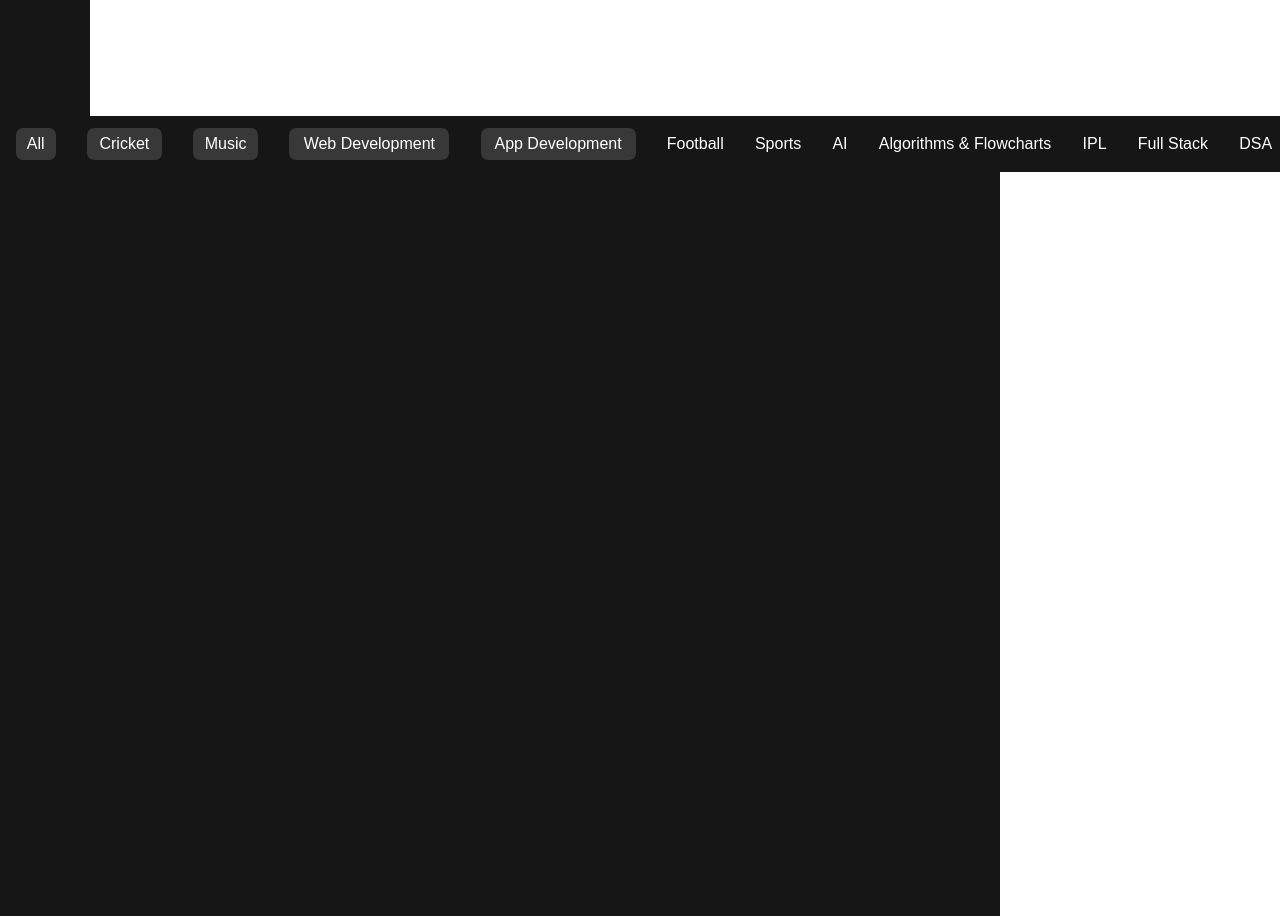
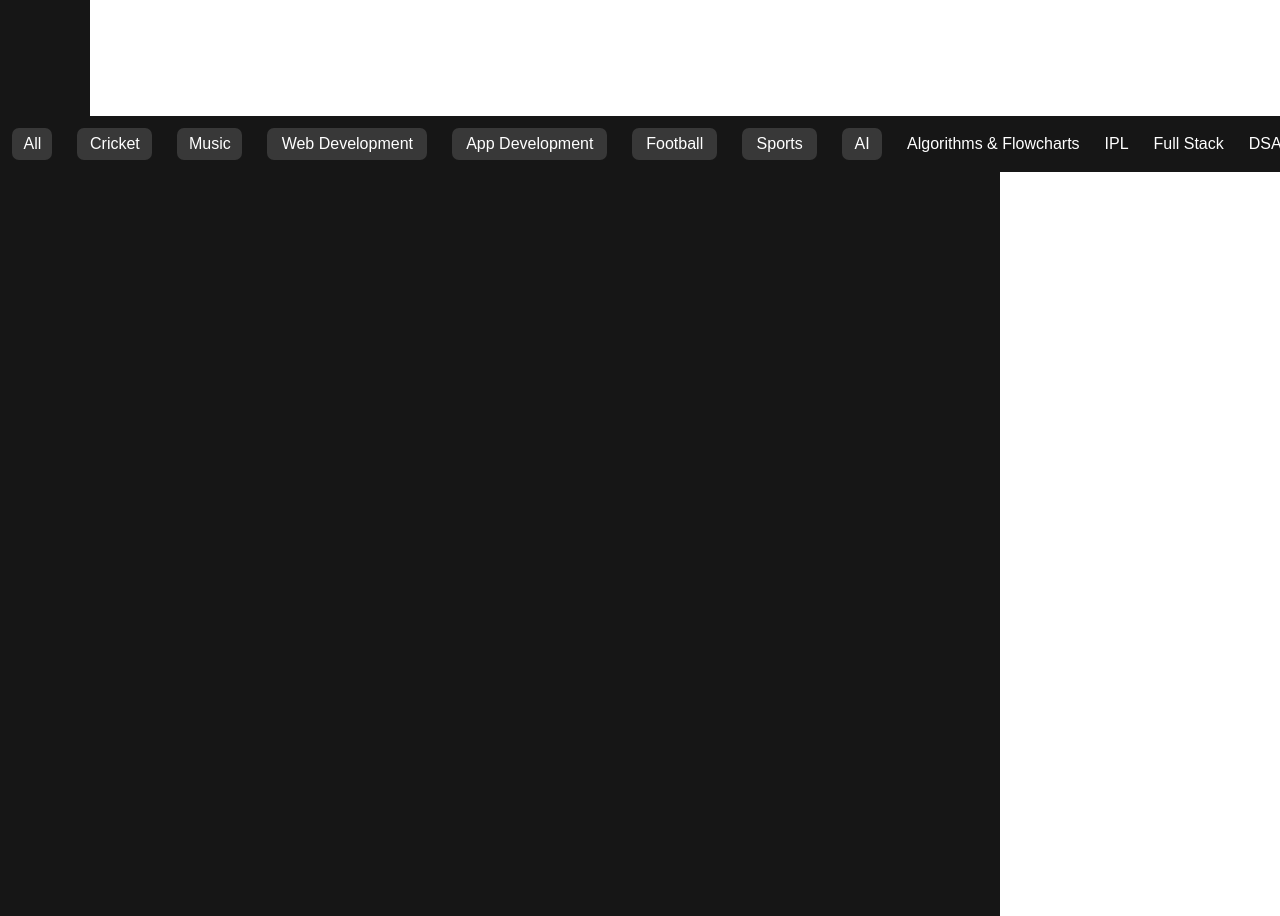
Before and after one commit to Prajwal-dev-dsa/Youtube-HTML-CSS, a plain HTML site: page index.html in a window 1280 px wide. Shown: the part 800-1716 px from the top of the page. Drawn offline with Linux system fonts and the light colour scheme.

Commit message:
Navbar CSS 4

```diff
--- a/style.css
+++ b/style.css
@@ -254,3 +254,33 @@
     align-items: center;
     border-radius: 7px;
 }
+
+.football {
+    height: 32px;
+    background-color: rgb(56, 56, 56);
+    width: 85px;
+    display: flex;
+    justify-content: center;
+    align-items: center;
+    border-radius: 7px;
+}
+
+.sports {
+    height: 32px;
+    background-color: rgb(56, 56, 56);
+    width: 75px;
+    display: flex;
+    justify-content: center;
+    align-items: center;
+    border-radius: 7px;
+}
+
+.ai {
+    height: 32px;
+    background-color: rgb(56, 56, 56);
+    width: 40px;
+    display: flex;
+    justify-content: center;
+    align-items: center;
+    border-radius: 7px;
+}
```
